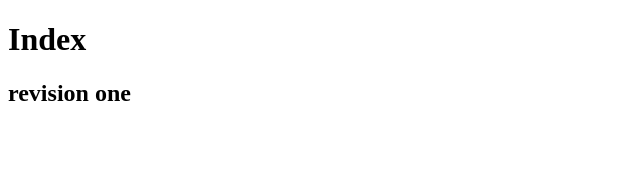
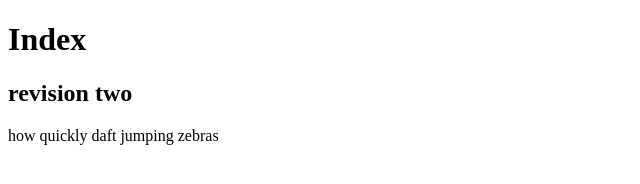
Before and after one commit to mfonsos/explore_california, a plain HTML site: page index.html in a window 1280 px wide. Shown: the whole page, without its empty margins (0-640 px from the left). Drawn offline with Linux system fonts and the light colour scheme.

Commit message:
revistion two

```diff
--- a/index.html
+++ b/index.html
@@ -7,7 +7,8 @@
 <body>
 
 <h1>Index</h1>
-<h2>revision one</h2>
+<h2>revision two</h2>
+<p>how quickly daft jumping zebras</p>
 
 </body>
 </html>
```
